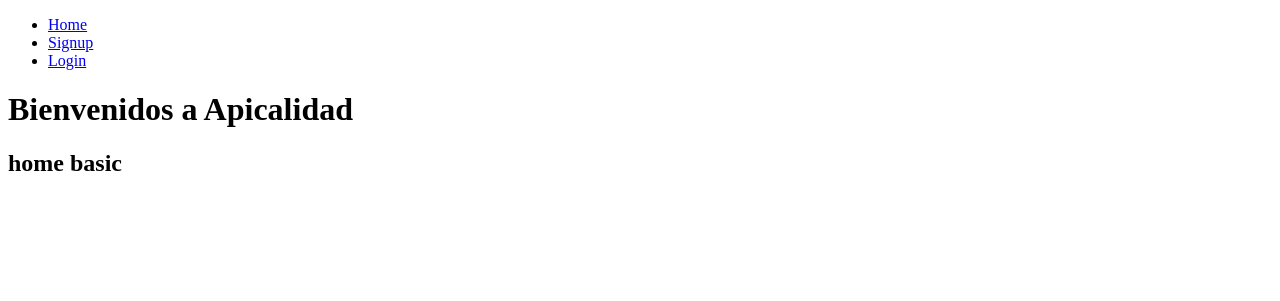
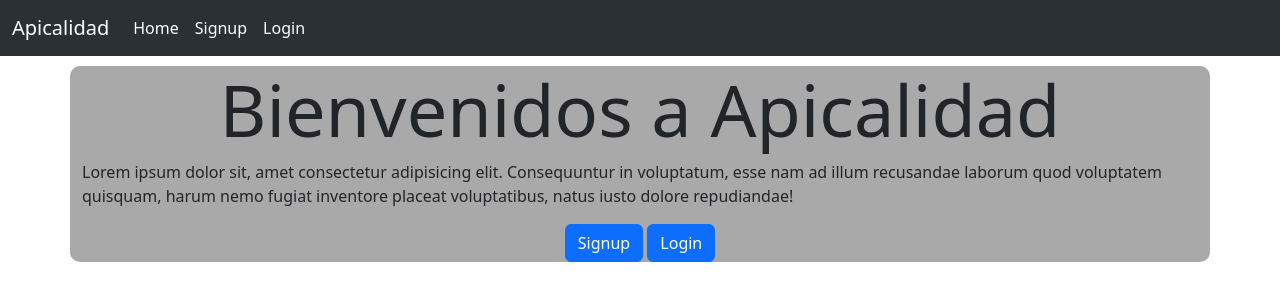
Before and after one commit to emanuelrua/apicalidad, a Django app: page /index/ in a window 1280 px wide. Shown: the top 301 px of the page. Run offline with Django 4.2, Linux system fonts and the light colour scheme.

Commit message:
base and boostrap

```diff
--- a/apicalidad/settings.py
+++ b/apicalidad/settings.py
@@ -132,6 +132,8 @@ USE_TZ = True
 
 STATIC_URL = 'static/'
 
+LOGIN_URL = '/signin'
+
 if not DEBUG:
     STATIC_ROOT = os.path.join(BASE_DIR, 'staticfiles')
     STATICFILES_STORAGE = 'whitenoise.storage.CompressedManifestStaticFilesStorage'
--- a/calidad/templates/base.html
+++ b/calidad/templates/base.html
@@ -4,22 +4,50 @@
     <meta charset="UTF-8">
     <meta name="viewport" content="width=device-width, initial-scale=1.0">
     <title>Apicalidad</title>
+    <link rel="stylesheet" href="https://cdn.jsdelivr.net/npm/bootstrap@5.3.2/dist/css/bootstrap.min.css">
+    <link rel="stylesheet" href="https://cdn.jsdelivr.net/npm/bootstrap-icons@1.11.1/font/bootstrap-icons.css">
+    <script src="https://cdn.jsdelivr.net/npm/bootstrap@5.3.2/dist/js/bootstrap.bundle.min.js" integrity="sha384-C6RzsynM9kWDrMNeT87bh95OGNyZPhcTNXj1NW7RuBCsyN/o0jlpcV8Qyq46cDfL" crossorigin="anonymous"></script>
 </head>
 <body>
-    <nav>
-        <ul>
+
+<header>
+    <nav class="navbar navbar-expand-lg bg-body-tertiary mb-10" data-bs-theme="dark">
+        <div class="container-fluid">
+          <a class="navbar-brand">Apicalidad</a>
+          <button class="navbar-toggler" type="button" data-bs-toggle="collapse" data-bs-target="#navbarNav" aria-controls="navbarNav" aria-expanded="false" aria-label="Toggle navigation">
+            <span class="navbar-toggler-icon"></span>
+          </button>
+          <div class="collapse navbar-collapse" id="navbarNav">
+            <ul class="navbar-nav" >
             {% if user.is_authenticated %}
-            <li><a href="/indexapi/">Home</a></li>
-            <li><a href="/logout">Logout</a></li>
+            <li class="nav-item">
+                <a class="nav-link active" aria-current="page" href="/indexapi/">Home</a>
+            </li>
+            <li class="nav-item">
+                <a class="nav-link active" aria-current="page" href="/logout">Logout</a>
+            </li>
             {% else %}
-            <li><a href="/index/">Home</a></li>
-            <li><a href="/signup/">Signup</a></li>
-            <li><a href="/signin/">Login</a></li>
+            <li class="nav-item">
+                <a class="nav-link active" aria-current="page" href="/index/">Home</a>
+            </li>
+            <li class="nav-item">
+                <a class="nav-link active" aria-current="page" href="/signup/">Signup</a>
+            </li>
+            <li class="nav-item">
+                <a class="nav-link active" aria-current="page" href="/signin/">Login</a>
+            </li>
             {% endif %}
-        </ul>
-    </nav>
+            </ul>
+          </div>
+        </div>
+      </nav>
+</header>
 
     {% block content %}
     {% endblock %}
+
+<footer>
+
+</footer>
 </body>
 </html>
--- a/calidad/templates/index.html
+++ b/calidad/templates/index.html
@@ -1,10 +1,23 @@
 {% extends 'base.html' %}
 
 {% block content %}
-    <h1>
-        <strong>Bienvenidos a Apicalidad</strong>
-    </h1>
-    <h2>
-        home basic
-    </h2>
+<main class="container p-10" style="background-color: darkgrey; border-radius: 10px; margin-top: 10px;">
+    <section>
+        <div class="card-header">
+            <h2 class="display-2 text-center">
+                <strong>Bienvenidos a Apicalidad</strong>
+            </h2>
+        </div>
+        <div class="card-boddy">
+            <p>
+                Lorem ipsum dolor sit, amet consectetur adipisicing elit. Consequuntur in voluptatum, esse nam ad illum recusandae laborum quod voluptatem quisquam, harum nemo fugiat inventore placeat voluptatibus, natus iusto dolore repudiandae!
+            </p>
+            <div class="text-center">
+                <a class="btn btn-primary" href="/signup/">Signup</a>
+                <a class="btn btn-primary" href="/signin/">Login</a>
+            </div>
+        </div>
+    </section>
+</main>
+
 {% endblock %}
--- a/calidad/templates/signin.html
+++ b/calidad/templates/signin.html
@@ -7,9 +7,9 @@
     <form action="/signin/" method="POST">
         {% csrf_token %}
         {{form.as_p}}
-        <BUtton>
-            Signin
-        </BUtton>
+            <button class="btn btn-primary" type="submit">
+                Sign in
+            </button>
     </form>
     {{error}}
 
--- a/calidad/views.py
+++ b/calidad/views.py
@@ -253,9 +253,9 @@ def signup(request):
             'form': UserCreationForm,
             'error': 'Contraseñas no coinciden'})
 
-# home page
+# homeapi page
 
-
+@login_required
 def homeapi(request):
     return render(request, 'indexapi.html')
 
```
